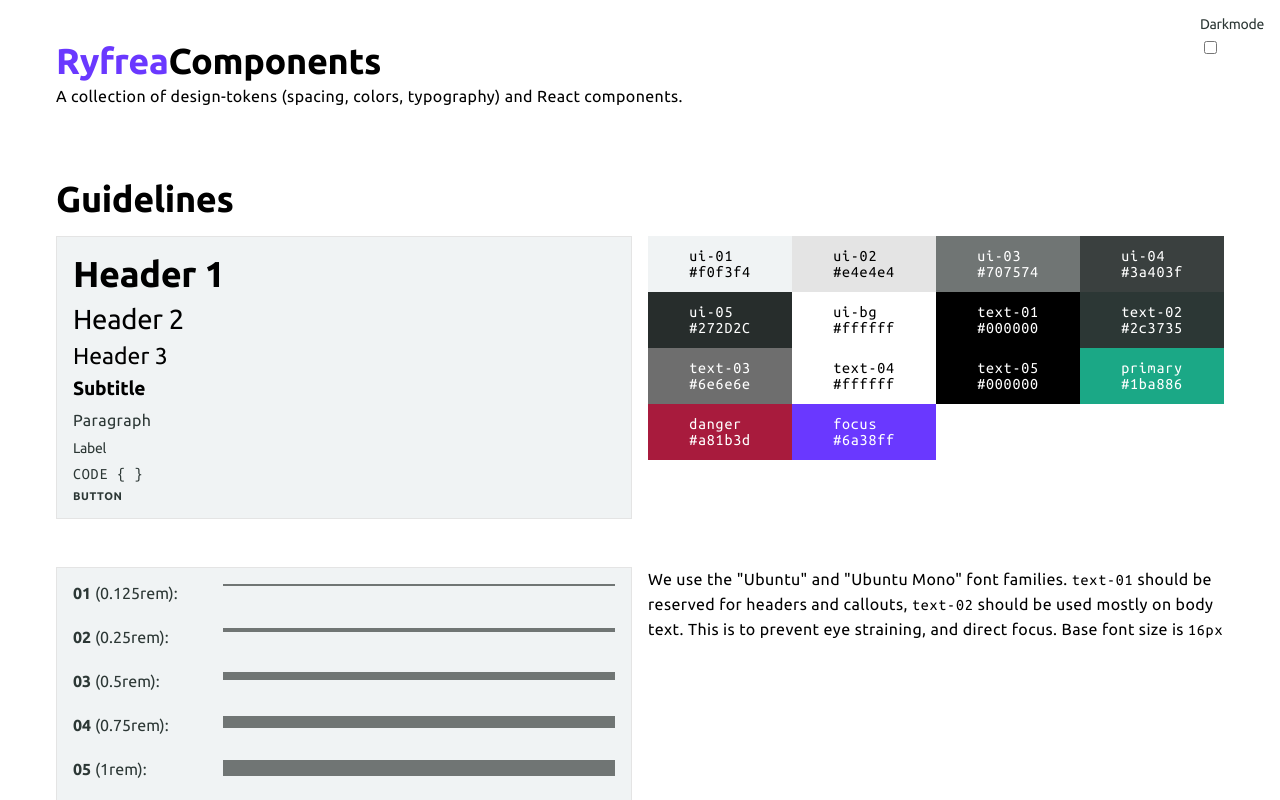
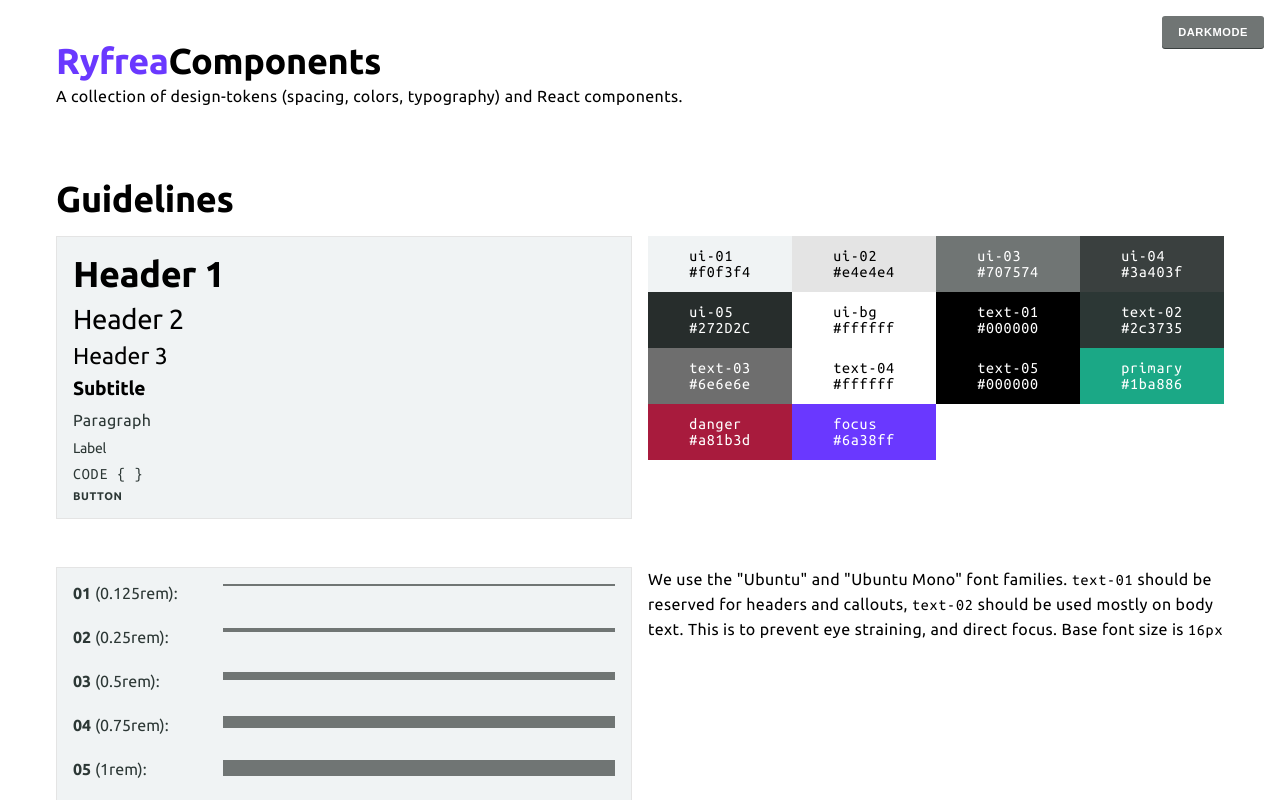
Before and after one commit to ryfylke-react-as/design, a React (Create React App) app: page / in a window 1280 px wide. Shown: the top 800 px of the page. Built offline with nearby package versions, Linux system fonts and the light colour scheme.

Commit message:
chore: Updated darkmode toggle

```diff
--- a/src/App.tsx
+++ b/src/App.tsx
@@ -12,6 +12,8 @@ import { ButtonDemo } from "./demos/ButtonDemo";
 import { TextInputDemo } from "./demos/TextInputDemo";
 import { SelectDemo } from "./demos/SelectDemo";
 import { DemoContainer } from "./demo.styles";
+import { Button } from "./components/Button";
+import { Check } from "@material-ui/icons";
 
 function App() {
   const [isDm, setDM] = useState(false);
@@ -35,13 +37,13 @@ function App() {
           right: "var(--s-05)",
         }}
       >
-        <LabelGroup label="Darkmode">
-          <input
-            type="checkbox"
-            checked={isDm}
-            onChange={(e) => setDM(!isDm)}
-          />
-        </LabelGroup>
+        <Button
+          size="sm"
+          onClick={() => setDM(!isDm)}
+          icon={isDm ? <Check /> : undefined}
+        >
+          Darkmode
+        </Button>
       </div>
       <Header order={1} id="top">
         <span style={{ color: "var(--c-focus)" }}>Ryfrea</span>
```
